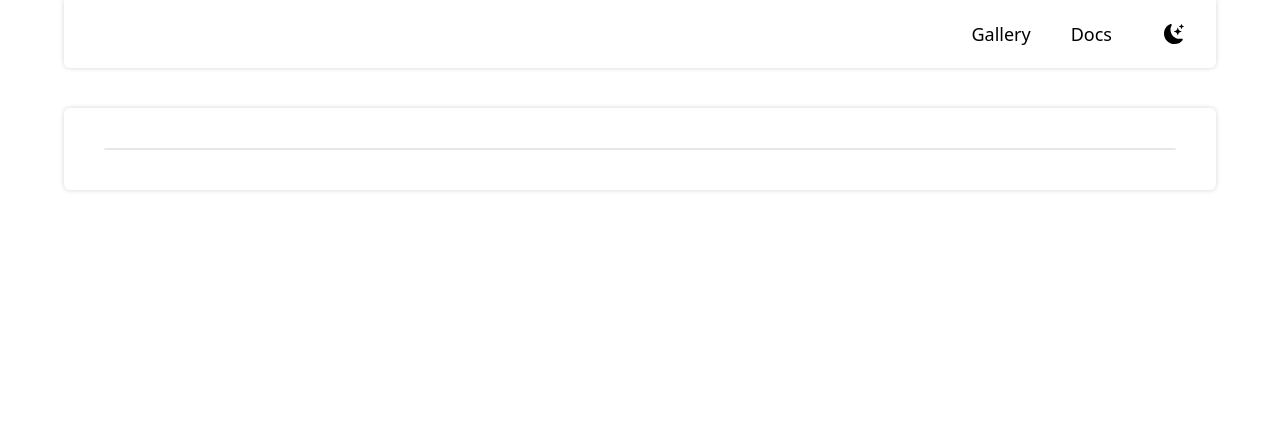
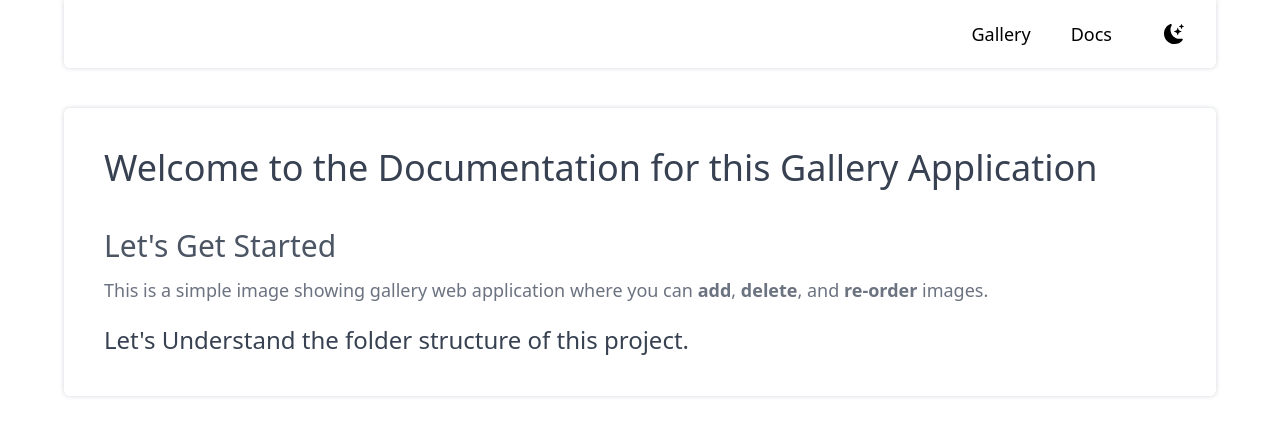
Before and after one commit to Robin0787/Gallery, a React (Vite) app: page /docs in a window 1280 px wide. Shown: the top 436 px of the page. Built offline with nearby package versions, Linux system fonts and the light colour scheme.

Commit message:
Startred writing docs

```diff
--- a/src/Pages/Docs/Docs.jsx
+++ b/src/Pages/Docs/Docs.jsx
@@ -6,10 +6,22 @@ const Docs = () => {
 
     return (
         <section>
-            <Container className="text-black p-5 md:p-10 mt-10  rounded-md
-            dark:text-white dark:bg-primary duration-300 shadow-[0_0_5px] shadow-gray-300 dark:shadow-gray-600">
-                <section className='border rounded'>
+            <Container className="text-gray-700 p-5 md:p-10 mt-10  rounded-md
+            dark:text-gray-300 dark:bg-primary duration-300 shadow-[0_0_5px] shadow-gray-300 dark:shadow-gray-600">
+                <section className=''>
+                    <article >
+                        <h1 className='text-3xl md:text-4xl'>Welcome to the Documentation for this Gallery Application</h1>
+                    </article>
+                    <article className="mt-5 md:mt-10">
+                        <h1 className='text-xl md:text-3xl text-gray-600'>Let's Get Started</h1>
+                        <p className=' mt-3 text-lg text-gray-500'>This is a simple image showing gallery web application where you can <span className='font-semibold'>add</span>,
+                            <span className='font-semibold'>{' '}delete</span>, and
+                            <span className='font-semibold'>{' '}re-order</span> images.</p>
+                    </article>
+                    <article className="mt-5">
+                        <h1 className='text-lg md:text-2xl'>Let's Understand the folder structure of this project.</h1>
 
+                    </article>
                 </section>
             </Container >
         </section >
```
